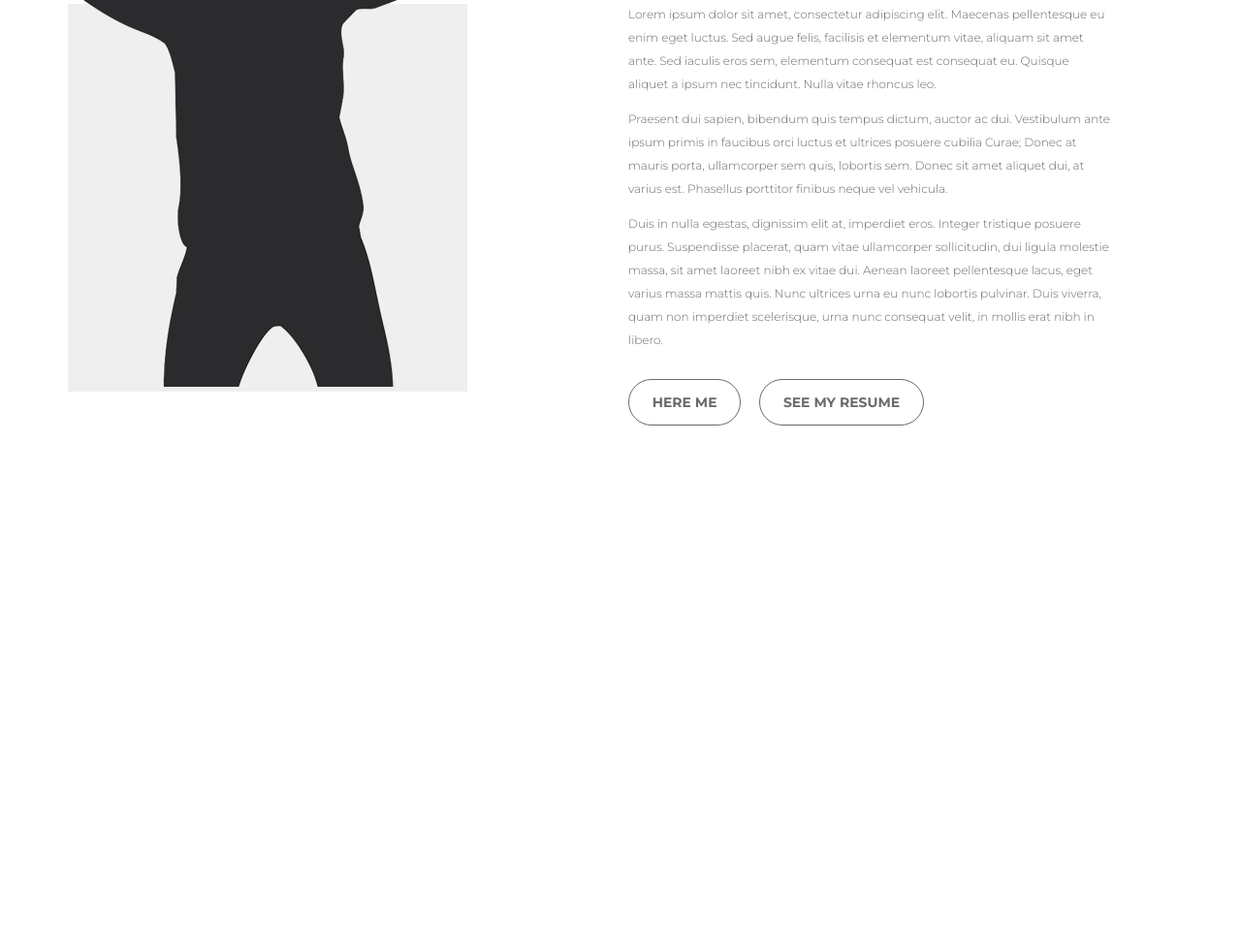
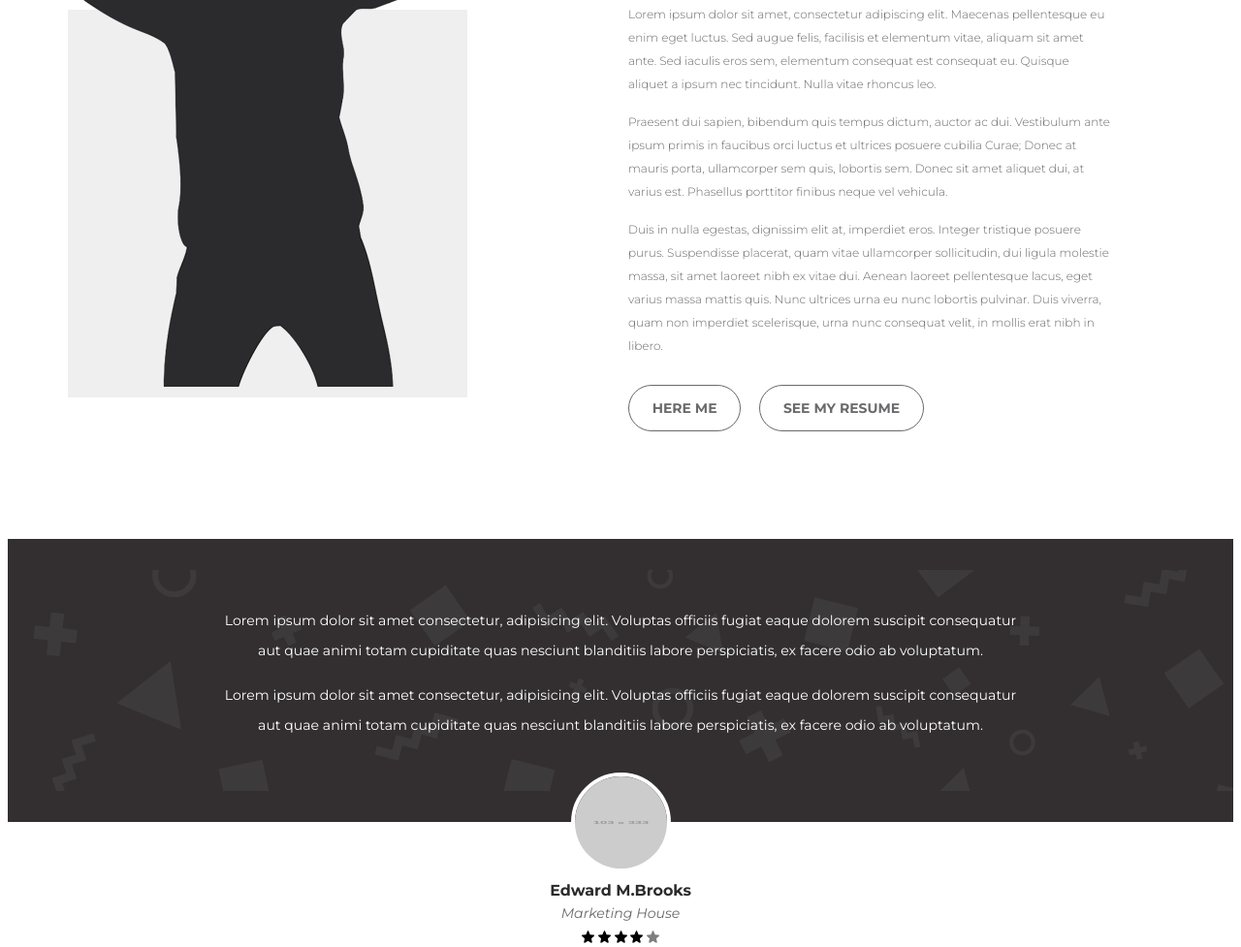
Before and after one commit to Nazar-svg/portfolilio.psd, a plain HTML site: page index.html in a window 1280 px wide. Shown: the part 2248-3225 px from the top of the page at 97% size. Before the commit the page ends 2798 px from the top, so only its background shows below. Drawn offline with Linux system fonts and the light colour scheme; placeholder pictures from the web are drawn by us.

Commit message:
added a block plus another block of dust named "reviews"++

```diff
--- /dev/null
+++ b/css/blocks/reviews.scss
@@ -0,0 +1,59 @@
+.reviews{
+    position: relative;
+
+    padding: 4.6rem 0;
+    background: #332f30
+     url("../images/bg.png") center no-repeat;
+
+}
+.revies-item{
+    width: 100%;
+    max-width: 830px;
+    margin: 0 auto;
+}
+.reviews__text{
+    font-size: 0.94rem;
+    color:$white;
+    line-height: 2.2;
+    text-align: center;
+}
+.reviews__awtor{
+    width: 100%;
+    text-align: center;
+    margin-top: -51px;
+    position: absolute;
+    top: 100%;
+    left: 0;
+    z-index: 1;
+}
+
+.reviews__photo{
+    display: block;
+    margin: 0 auto 0.6rem;
+    height: 103px;
+    width: 103px;
+
+    border: 4px solid #fff ;
+    border-radius: 50%;
+}
+.revies__name{
+    margin-bottom: 0.3rem;
+    font-size: 1.06rem;
+    color:$black ;
+    font-weight: 700;
+}
+.revies__company{
+    margin-bottom: 0.5rem;
+    font-size: .94rem;
+    color: $grey;
+    font-weight: 300;
+    font-style: italic;
+}
+.revies__star{
+    height: 13px;
+    width: 13px;
+
+    &--unactive{
+        opacity: .5;
+    }
+}
--- a/css/style.scss
+++ b/css/style.scss
@@ -14,6 +14,9 @@ body{
     font-size: 1rem;
     color: $black;
 }
+p{
+    margin: 0 0 1rem;
+}
 
 h1,h2,h3,h4,h5,h6 {
     margin: 0;
@@ -29,6 +32,6 @@ h1,h2,h3,h4,h5,h6 {
 @import"blocks/works";
 @import"blocks/portfolio";
 @import"blocks/about";
-
+@import"blocks/reviews";
 // ----------------------------------
 @import"blocks/helpe";
--- a/index.html
+++ b/index.html
@@ -230,9 +230,11 @@
                             luctus. Sed augue felis, facilisis et elementum vitae, aliquam sit amet ante. Sed iaculis
                             eros sem, elementum consequat est consequat eu. Quisque aliquet a ipsum nec tincidunt. Nulla
                             vitae rhoncus leo.<p> Praesent dui sapien, bibendum quis tempus dictum, auctor ac dui.
-                            Vestibulum ante ipsum primis in faucibus orci luctus et ultrices posuere cubilia Curae;
-                            Donec at mauris porta, ullamcorper sem quis, lobortis sem. Donec sit amet aliquet dui, at
-                            varius est. Phasellus porttitor finibus neque vel vehicula. </p>Duis in nulla egestas, dignissim
+                                Vestibulum ante ipsum primis in faucibus orci luctus et ultrices posuere cubilia Curae;
+                                Donec at mauris porta, ullamcorper sem quis, lobortis sem. Donec sit amet aliquet dui,
+                                at
+                                varius est. Phasellus porttitor finibus neque vel vehicula. </p>Duis in nulla egestas,
+                            dignissim
                             elit at, imperdiet eros. Integer tristique posuere purus. Suspendisse placerat, quam vitae
                             ullamcorper sollicitudin, dui ligula molestie massa, sit amet laoreet nibh ex vitae dui.
                             Aenean laoreet pellentesque lacus, eget varius massa mattis quis. Nunc ultrices urna eu nunc
@@ -243,11 +245,45 @@
                     <a href="#" class="buton">here me</a>
                     <a class="buton" href="#">SEE MY RESUME</a>
 
-                </div>  <!-- about content /////////////-->
-            </div>  <!-- about inner /////////////-->
+                </div> <!-- about content /////////////-->
+            </div> <!-- about inner /////////////-->
 
         </div>
     </section>
+
+    <!-- --------------------reviews------------- -->
+
+    <div class="reviews">
+        <div class="container">
+
+            <div class="revies-item">
+                <div class="reviews__text">
+                   <p> Lorem ipsum dolor sit amet consectetur, adipisicing elit. Voluptas officiis fugiat eaque dolorem
+                    suscipit consequatur aut quae animi totam cupiditate quas nesciunt blanditiis labore perspiciatis,
+                    ex facere odio ab voluptatum.</p>
+                    <p> Lorem ipsum dolor sit amet consectetur, adipisicing elit. Voluptas officiis fugiat eaque dolorem
+                        suscipit consequatur aut quae animi totam cupiditate quas nesciunt blanditiis labore perspiciatis,
+                        ex facere odio ab voluptatum.</p>
+                </div>
+                <div class="reviews__awtor">
+                    <img class="reviews__photo"
+                     src="https://placehold.it/103/333" alt="">
+                    <div class="revies__name">Edward M.Brooks</div>
+                    <div class="revies__company">Marketing House</div>
+                    <div class="revies__rating">
+                        <img class="revies__star" src="images/star.svg" height="13px" width="13px" alt="">
+                        <img class="revies__star" src="images/star.svg" height="13px" width="13px" alt="">
+                        <img class="revies__star" src="images/star.svg" height="13px" width="13px" alt="">
+                        <img class="revies__star" src="images/star.svg" height="13px" width="13px" alt="">
+                        <img class="revies__star revies__star--unactive" src="images/star.svg" height="13px" width="13px" alt="">
+
+                    </div>
+                </div>
+            </div>
+
+        </div>   <!-- -----------conteiner------------- -->
+    </div>    <!-- //////////--------------------reviews------------- -->
+
 </body>
 
 </html>
```
Also changed, not shown: css/style-dist.css, css/style.css, images/bg.png (added), images/star.svg (added).
